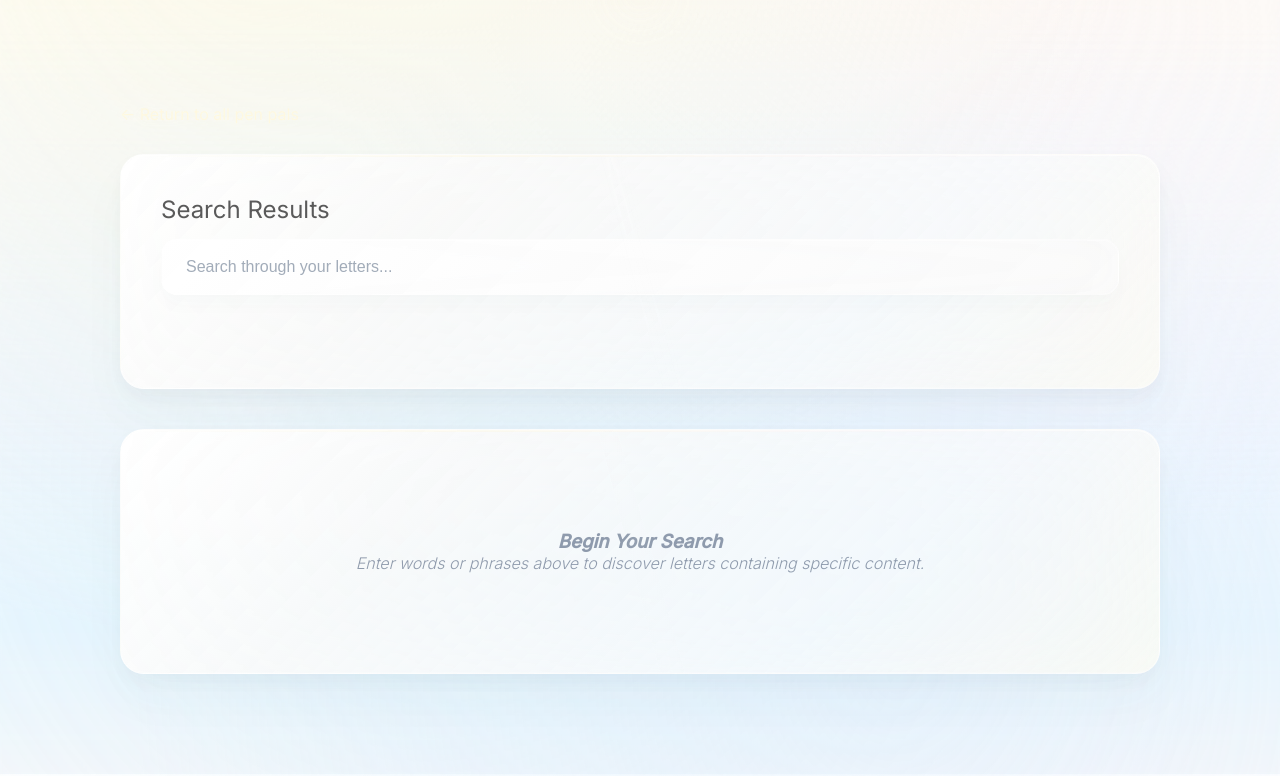
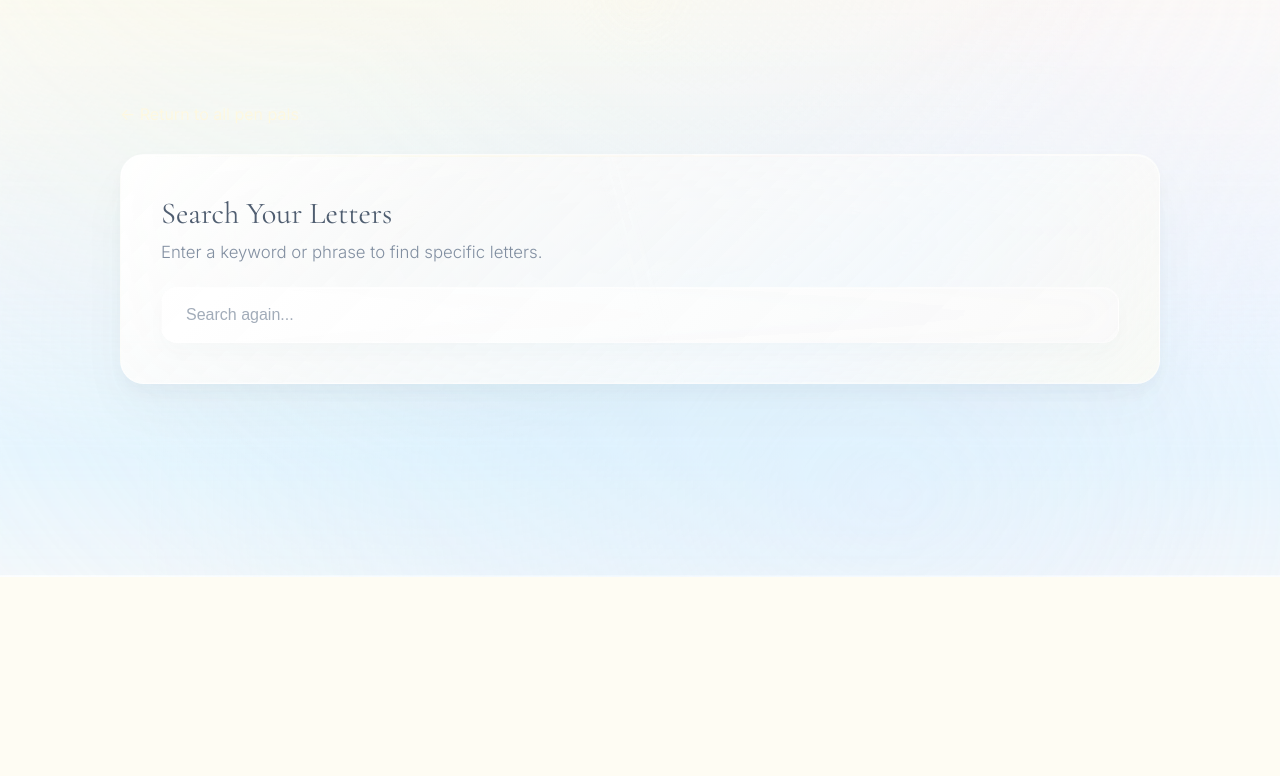
Before and after one commit to ThunderBladeX/slowly_letters, a Flask app: page /search in a window 1280 px wide. Shown: the part 225-1001 px from the top of the page. After the commit the page ends 801 px from the top, so only its background shows below. Run offline with Flask 3, Linux system fonts and the light colour scheme; some libraries are stand-ins or nearby versions.

Commit message:
Update search_results.html

```diff
--- a/templates/search_results.html
+++ b/templates/search_results.html
@@ -3,27 +3,30 @@
 {% block title %}Search Results - Slowly Letters Organizer{% endblock %}
 
 {% block content %}
-    <a href="{{ url_for('index') }}" class="back-link">← Return to all pen pals</a>
+    <a href="{{ url_for('index') }}" class="back-link" style="font-size: 1rem;">← Return to all pen pals</a>
 
     <div class="card">
-        <h2 style="margin-bottom: 15px; color: #5a5a5a; font-weight: 400;">Search Results</h2>
+        <h2 style="font-family: 'Cormorant Garamond', serif; font-size: 1.9rem; font-weight: 400; color: rgba(71, 85, 105, 0.95); margin-bottom: 10px;">Search Your Letters</h2>
         {% if query %}
-            <p style="color: #8a8a8a; margin-bottom: 25px; font-weight: 300;">
-                Found in letters containing "<strong style="color: #5a5a5a;">{{ query }}</strong>"
+            <p style="color: rgba(100, 116, 139, 0.8); margin-bottom: 25px; font-weight: 300; font-size: 1.05rem;">
+                Showing results for letters containing "<strong style="color: rgba(71, 85, 105, 0.9); font-weight: 500;">{{ query }}</strong>".
+            </p>
+        {% else %}
+            <p style="color: rgba(100, 116, 139, 0.8); margin-bottom: 25px; font-weight: 300; font-size: 1.05rem;">
+                Enter a keyword or phrase to find specific letters.
             </p>
         {% endif %}
 
-        <!-- Search Box -->
-        <div class="form-group">
-            <input type="text" class="search-box" placeholder="Search through your letters..."
-                   value="{{ query }}" onkeyup="searchLetters(this.value)">
+        <div class="form-group" style="margin-bottom: 0;">
+            <input type="text" class="search-box" placeholder="Search again..."
+                   value="{{ query }}" onkeyup="if (event.key === 'Enter') searchLetters(this.value);" style="margin-bottom: 0;">
         </div>
     </div>
 
     {% if results %}
-        <div style="margin-bottom: 25px;">
-            <div class="stat-card" style="display: inline-block; margin-right: 20px;">
-                <span class="stat-number">{{ results|length }}</span>
+        <div style="margin-bottom: 30px; margin-top: -10px;">
+            <div class="stat-card" style="display: inline-block; padding: 20px 30px; border-radius: 16px;">
+                <span class="stat-number" style="font-size: 2.2rem;">{{ results|length }}</span>
                 <span class="stat-label">Result{{ 's' if results|length != 1 else '' }} Found</span>
             </div>
         </div>
@@ -33,18 +36,18 @@
                 <div class="search-result-header">
                     <div>
                         <span class="search-result-penpal">{{ result.penpal_name }}</span>
-                        <span class="search-result-country">from {{ result.country }}</span>
+                        <span class="search-result-country" style="margin-left: 8px;">from {{ result.country }}</span>
                     </div>
                     <div class="search-result-date">
                         {{ result.letter.date_received[:10] if result.letter.date_received else 'Unknown date' }}
                     </div>
                 </div>
                 <div class="search-result-preview">
-                    {{ result.preview }}
+                    {{ result.preview|safe }}
                 </div>
-                <div style="margin-top: 15px;">
-                    <a href="{{ url_for('penpal_details', penpal_name=result.penpal_name) }}" class="btn btn-secondary" style="font-size: 0.9rem; padding: 10px 18px;">
-                        View {{ result.penpal_name }}'s Letters
+                <div style="margin-top: 20px;">
+                    <a href="{{ url_for('penpal_details', penpal_name=result.penpal_name) }}" class="btn btn-secondary" style="font-size: 0.9rem; padding: 10px 20px;">
+                        View All Letters from {{ result.penpal_name }}
                     </a>
                 </div>
             </div>
@@ -52,62 +55,47 @@
     {% else %}
         {% if query %}
             <div class="card">
-                <div class="no-data">
-                    <h3>No results found</h3>
-                    <p>Your letters don't contain the text "{{ query }}"</p>
-                    <br>
-                    <div style="color: #8a8a8a; font-size: 0.95rem; font-weight: 300; text-align: left; max-width: 400px; margin: 0 auto;">
-                        <p style="margin-bottom: 10px;">Try searching for:</p>
-                        <p style="margin-bottom: 8px;">• Different keywords or phrases</p>
-                        <p style="margin-bottom: 8px;">• Parts of words (like "happ" instead of "happy")</p>
-                        <p>• Topics or subjects mentioned in letters</p>
+                <div class="no-data" style="padding: 40px 20px;">
+                    <h3 style="font-family: 'Cormorant Garamond', serif; font-weight: 400; color: rgba(71, 85, 105, 0.9); font-size: 1.6rem; margin-bottom: 10px;">No Results Found</h3>
+                    <p style="color: rgba(100, 116, 139, 0.8); line-height: 1.6; font-size: 1.05rem; margin-bottom: 25px;">
+                        No letters match your search for "{{ query }}".
+                    </p>
+                    <div style="color: rgba(100, 116, 139, 0.8); font-size: 0.95rem; font-weight: 300; text-align: left; max-width: 450px; margin: 0 auto; background-color: var(--marble-grey); padding: 20px; border-radius: 12px; border: 1px solid rgba(255,255,255,0.3);">
+                        <p style="margin-bottom: 10px; font-weight: 400; color: rgba(71, 85, 105, 0.85);">Search suggestions:</p>
+                        <ul style="list-style-position: inside; padding-left: 0; text-align: left;">
+                            <li style="margin-bottom: 8px;">Try different keywords or phrases.</li>
+                            <li style="margin-bottom: 8px;">Use parts of words (e.g., "happ" for "happy").</li>
+                            <li>Search for topics or subjects mentioned in letters.</li>
+                        </ul>
                     </div>
                 </div>
             </div>
         {% else %}
-            <div class="card">
-                <div class="no-data">
-                    <h3>Begin Your Search</h3>
-                    <p>Enter words or phrases above to discover letters containing specific content.</p>
-                </div>
-            </div>
+             <!-- This state is covered by the initial search prompt card -->
         {% endif %}
     {% endif %}
 
     <script>
-        // Highlight search terms in results
         document.addEventListener('DOMContentLoaded', function() {
-            const query = '{{ query }}';
+            const query = decodeURIComponent("{{ query|e }}");
             if (query) {
                 const previews = document.querySelectorAll('.search-result-preview');
                 previews.forEach(preview => {
-                    const regex = new RegExp(`(${query})`, 'gi');
-                    preview.innerHTML = preview.innerHTML.replace(regex, '<mark style="background: rgba(255, 215, 0, 0.3); padding: 2px 6px; border-radius: 4px; color: #5a5a5a;">$1</mark>');
+                    // Escape special characters in query for regex
+                    const escapedQuery = query.replace(/[.*+?^${}()|[\]\\]/g, '\\$&');
+                    const regex = new RegExp(`(${escapedQuery})`, 'gi');
+                    preview.innerHTML = preview.innerHTML.replace(regex, '<mark style="background: rgba(255, 248, 220, 0.5); padding: 1px 4px; border-radius: 3px; color: rgba(71, 85, 105, 0.9);">$&</mark>');
                 });
             }
         });
 
-        // Enhanced search function with enter key support
         function searchLetters(query) {
-            if (query.length > 0) {
-                const currentUrl = new URL(window.location);
-                currentUrl.searchParams.set('q', query);
-                window.history.pushState({}, '', currentUrl);
-            }
-
-            if (query.length > 2) {
-                window.location.href = '/search?q=' + encodeURIComponent(query);
+            const trimmedQuery = query.trim();
+            if (trimmedQuery.length > 0) { // Allow search for any length if Enter is pressed
+                window.location.href = '/search?q=' + encodeURIComponent(trimmedQuery);
+            } else if (trimmedQuery.length === 0 && "{{query}}") { // If search box cleared and there was a previous query, reload without query
+                 window.location.href = '/search';
             }
         }
-
-        // Handle enter key in search box
-        document.querySelector('.search-box').addEventListener('keypress', function(e) {
-            if (e.key === 'Enter') {
-                const query = this.value.trim();
-                if (query.length > 0) {
-                    window.location.href = '/search?q=' + encodeURIComponent(query);
-                }
-            }
-        });
     </script>
 {% endblock %}
```
